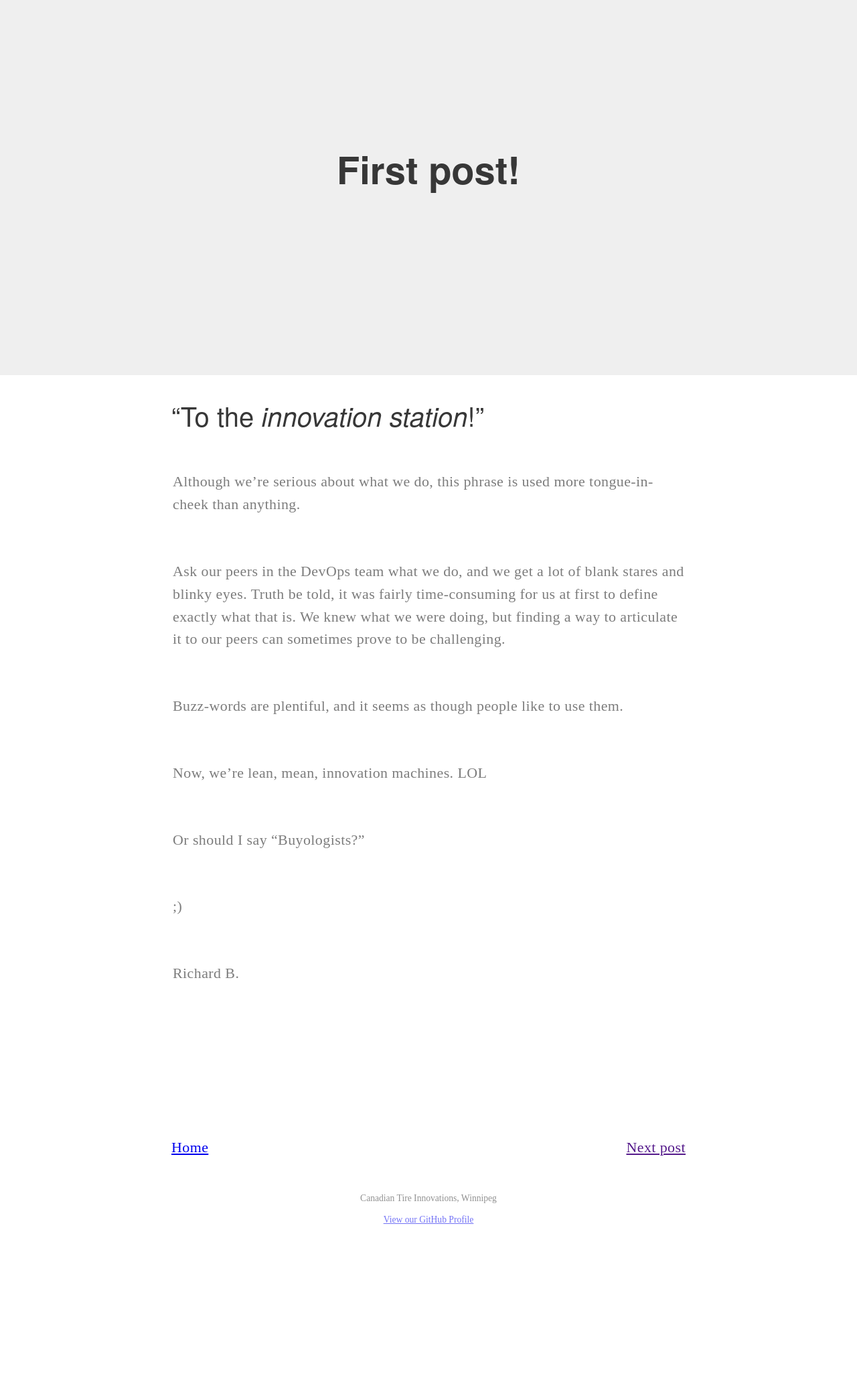
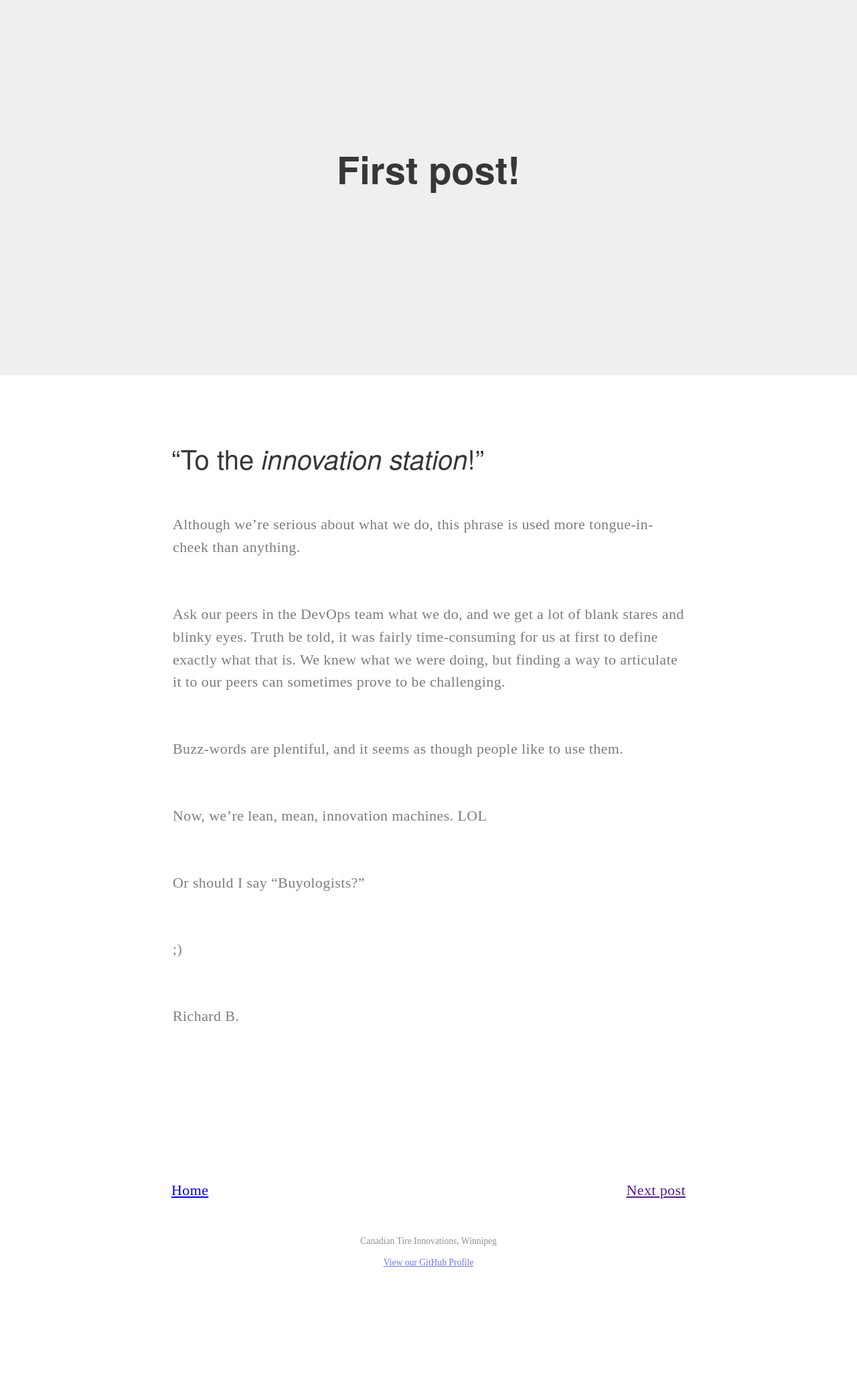
Before and after one commit to CTi-Winnipeg/cti-winnipeg.github.io, a Jekyll site: the page built from _posts/2015-01-21-first-post.md, in a window 1280 px wide. Shown: the whole page at 67% size. Built offline with Jekyll 4.4.1, drawn with Linux system fonts in a browser that asks for light colours; before the commit the page ends 1996 px from its top, so only the background shows below that.

Commit message:
Post style

```diff
--- a/stylesheets/styles.css
+++ b/stylesheets/styles.css
@@ -96,6 +96,7 @@ header.post {
 }
 
 article.post {
+  padding-top: 4em;
   padding-bottom: 10em;
 }
 
```
